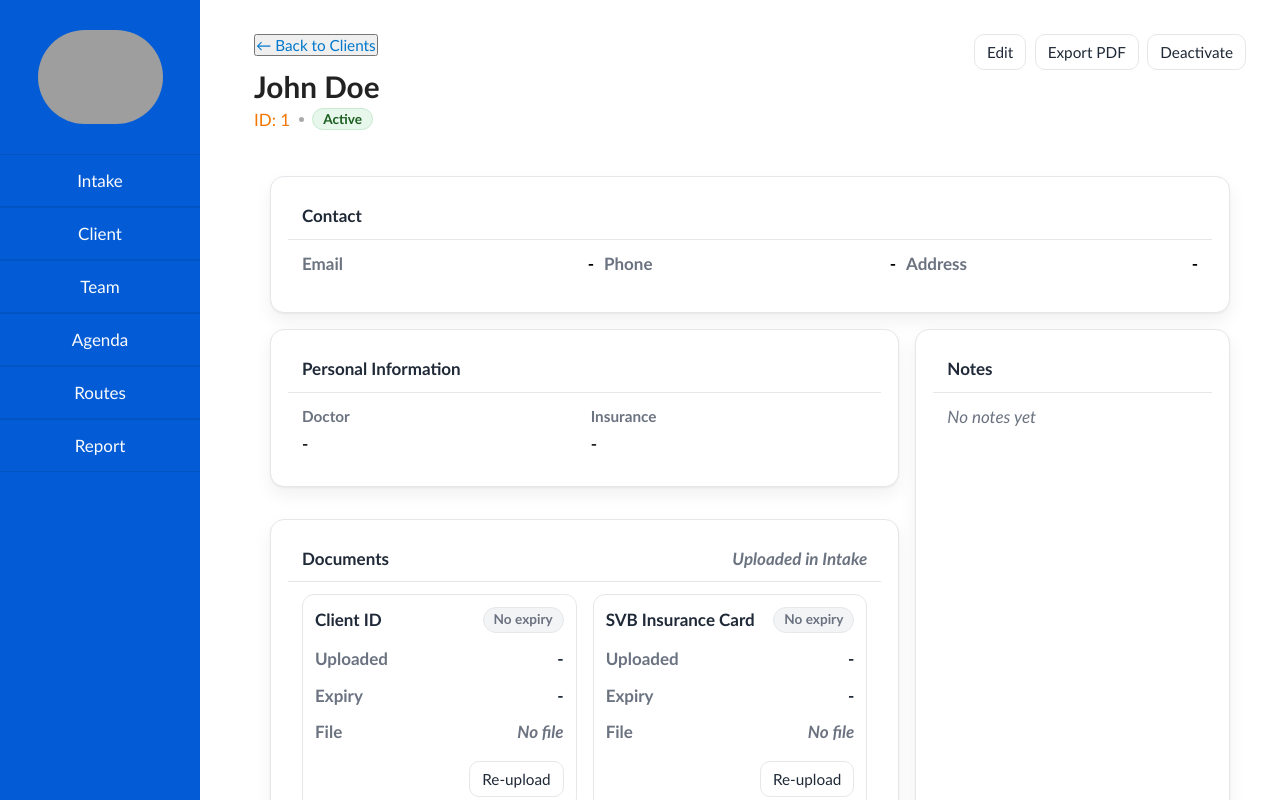
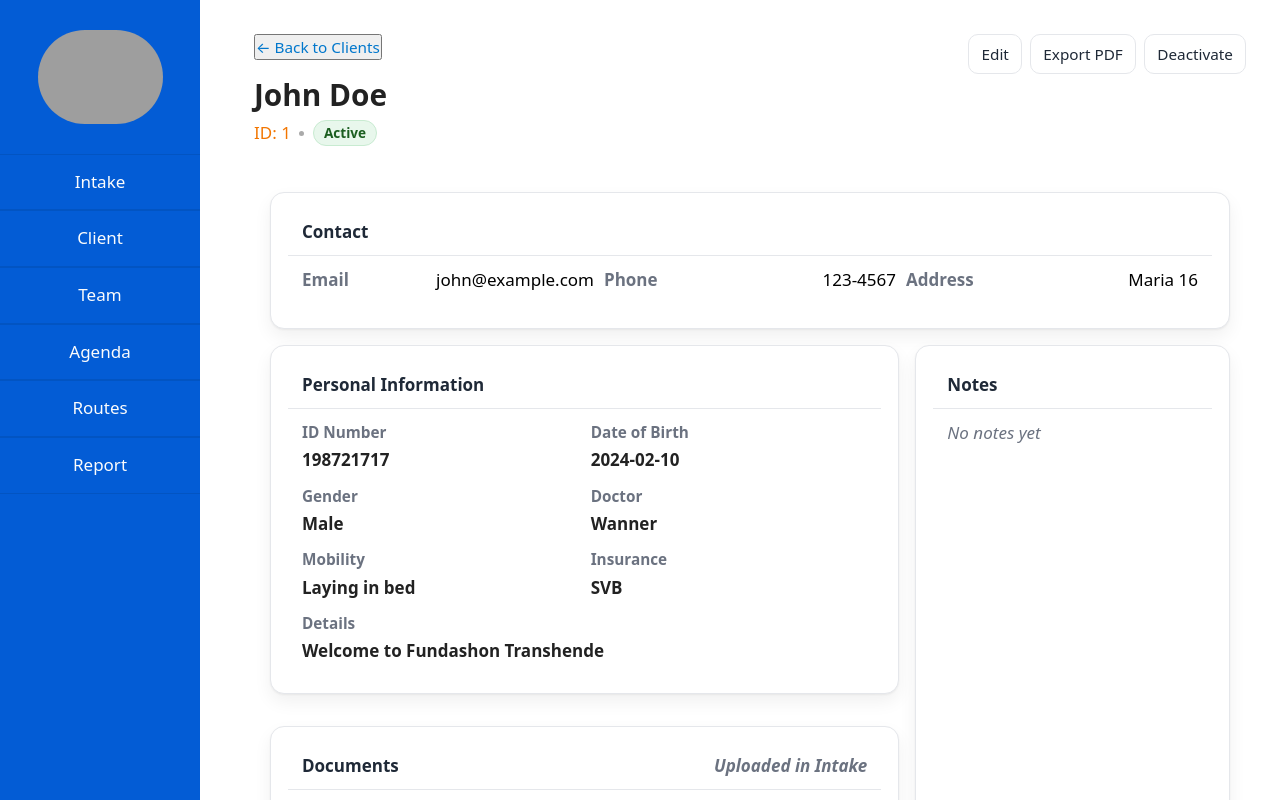
Before and after one commit to Trombley14/Fundashon-Transhende, a React (Create React App) app: page /client/1 in a window 1280 px wide. Shown: the top 800 px of the page. Built offline with nearby package versions, Linux system fonts and the light colour scheme; grey boxes are pictures that could not be loaded.

Commit message:
New client details card component

```diff
--- a/src/components/clientDetailBody.jsx
+++ b/src/components/clientDetailBody.jsx
@@ -106,7 +106,7 @@ export default function ClientDetailBody({
   onReuploadIdCard,
   onReuploadSvbCard,
 }) {
-  const phone1 = client?.phones?.[0];
+  const phone1 = client?.phone;
   const phone2 = client?.phones?.[1];
 
   return (
@@ -124,7 +124,7 @@ export default function ClientDetailBody({
           </div>
           <div className="kv">
             <span>Address</span>
-            <strong>{client?.address?.line || "-"}</strong>
+            <strong>{client?.address || "-"}</strong>
           </div>
         </div>
       </Card>
@@ -137,24 +137,28 @@ export default function ClientDetailBody({
               <InfoRow label="ID Number" value={client?.idNumber} />
               <InfoRow
                 label="Date of Birth"
-                value={client?.dob ? `${fmt(client.dob)}` : null}
+                value={
+                  client?.dateOfBirth ? `${fmt(client.dateOfBirth)}` : null
+                }
               />
               <InfoRow label="Gender" value={client?.gender} />
               <InfoRow label="Doctor" value={client?.doctor || "-"} />
               <InfoRow label="Mobility" value={client?.mobility} />
               <InfoRow label="Insurance" value={client?.insurance || "-"} />
               <InfoRow label="Details" value={client?.details} full />
-              {client?.expiry && (
+              {client?.expiryDate && (
                 <InfoRow
                   label="Expiry Date"
                   value={
                     <>
                       {fmt(client.expiry)}{" "}
                       <span
-                        className={`badge ${expiryBadge(client.expiry).cls}`}
+                        className={`badge ${
+                          expiryBadge(client.expiryDate).cls
+                        }`}
                         style={{ marginLeft: 6 }}
                       >
-                        {expiryBadge(client.expiry).text}
+                        {expiryBadge(client.expiryDate).text}
                       </span>
                     </>
                   }
--- a/src/pages/ClientDetails.js
+++ b/src/pages/ClientDetails.js
@@ -145,14 +145,13 @@ export default function ClientDetails() {
               <span className="badge badge--ok">Active</span>
               {clientData.expiryDate && (
                 <p>
-                  Insurance valid: {clientData.expiryDate} (
+                  Insurance valid: {clientData.expiryDate}
                   {() => {
                     const days = daysUntil(clientData.expiryDate);
                     return days > 0
                       ? `${days} days left`
                       : `Expired ${Math.abs(days)} days ago`;
                   }}
-                  )
                 </p>
               )}
             </div>
@@ -169,7 +168,7 @@ export default function ClientDetails() {
             <button className="btn btn--danger">Deactivate</button>
           </div>
         </div>
-        <ClientDetailBody />
+        <ClientDetailBody client={client} />
       </div>
       <div className="footer">
         <span className="muted">Last updated: 2 September 2025</span>
--- a/src/styles.css
+++ b/src/styles.css
@@ -4,7 +4,8 @@
   box-sizing: border-box;
   list-style: none;
   text-decoration: none;
-  font-family: "Gill Sans", "Gill Sans MT", Calibri, "Trebuchet MS", sans-serif;
+  font: 14px/1.45 system-ui, -apple-system, Segoe UI, Roboto, Arial, "Noto Sans",
+    sans-serif;
   font-size: 17px;
 }
 
```
